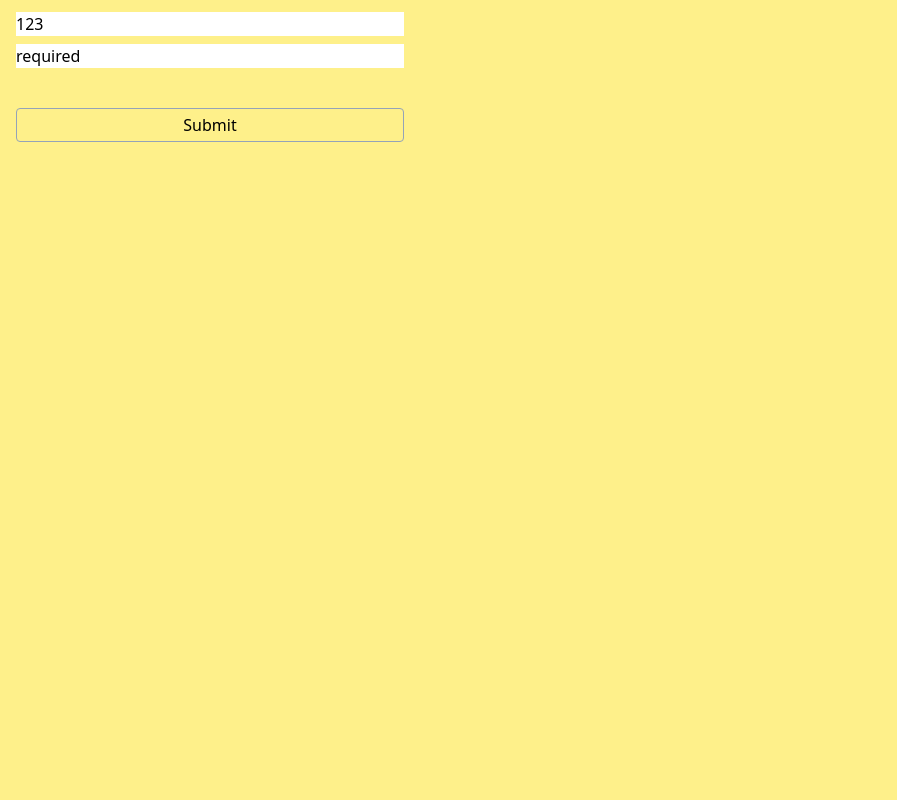
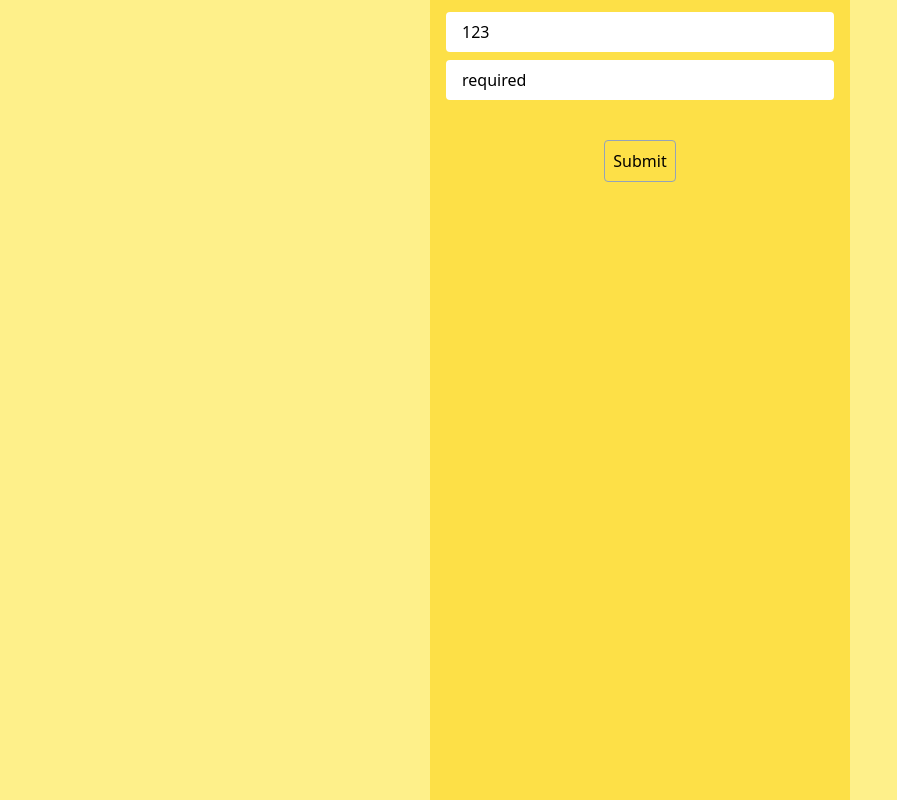
Before and after one commit to maxzz/forms-react-hook-form, a React (Vite) app: page / in a window 1280 px wide. Shown: the whole page, without its empty margins (0-897 px from the left). Built offline with nearby package versions, Linux system fonts and the light colour scheme.

Commit message:
WIP. hook-form. update form layout

```diff
--- a/src/App.tsx
+++ b/src/App.tsx
@@ -2,7 +2,7 @@ import { Page1_Form } from "./components/page1";
 
 export function App() {
     return (
-        <div className="min-h-screen grid bg-yellow-200">
+        <div className="min-h-screen flex justify-center bg-yellow-200">
             <Page1_Form />
         </div>
     );
--- a/src/components/page1/index.tsx
+++ b/src/components/page1/index.tsx
@@ -22,10 +22,10 @@ function Form() {
     return (
         <form className="grid gap-y-2" onSubmit={handleSubmit(onSubmit)}>
 
-            <input defaultValue="test" {...register("example")} />
+            <input className="px-4 py-2 rounded" defaultValue="test" {...register("example")} />
 
             <div className="grid">
-                <input {...register("exampleRequired", { required: true })} />
+                <input className="px-4 py-2 rounded" {...register("exampleRequired", { required: true })} />
 
                 <span className={classNames(
                     "text-xs pb-4 text-red-500",
@@ -33,14 +33,14 @@ function Form() {
                 )}>This field is required</span>
             </div>
 
-            <input className="px-2 py-1 border-slate-400 border rounded" type="submit" />
+            <input className="place-self-center px-2 py-2 border-slate-400 border rounded" type="submit" />
         </form>
     );
 }
 
 export function Page1_Form() {
     return (
-        <div className="px-4 py-3 max-w-[420px]">
+        <div className="px-4 py-3 w-[420px] bg-yellow-300">
             <Form />
         </div>
     );
```
